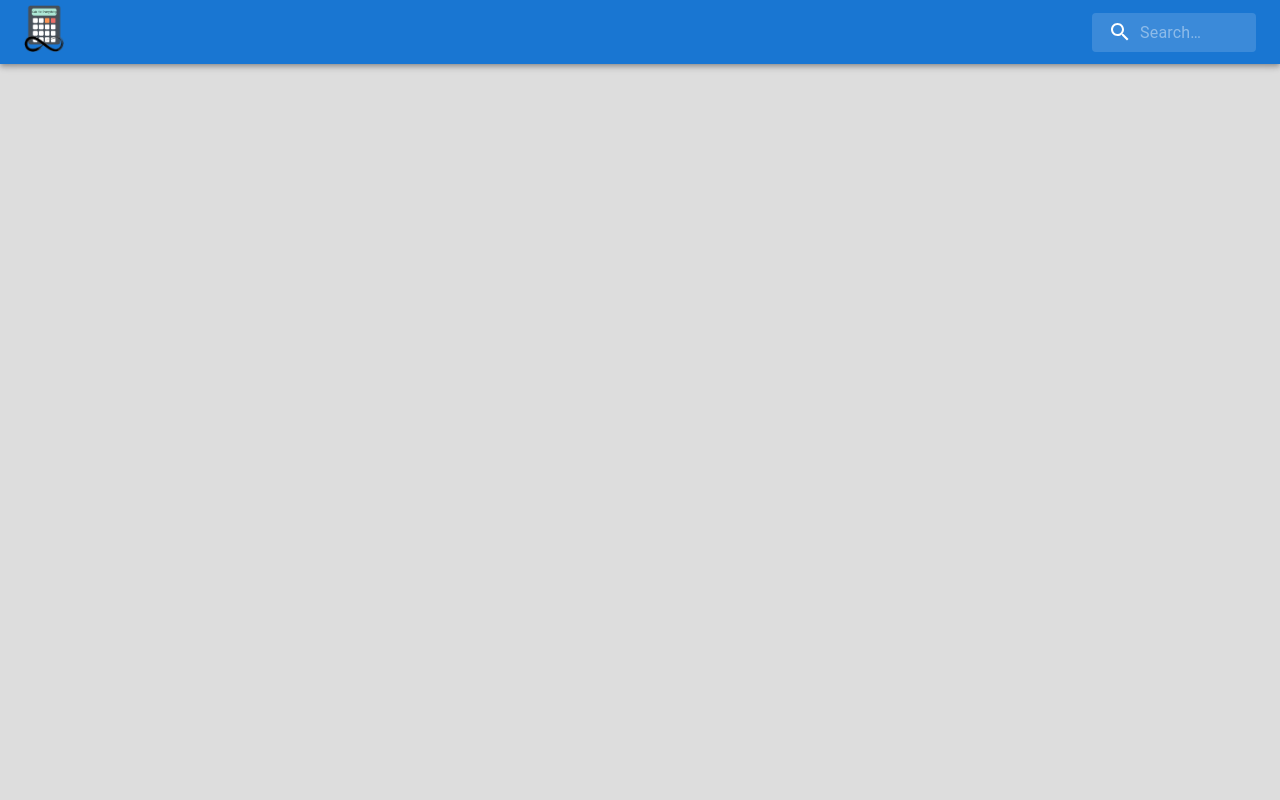
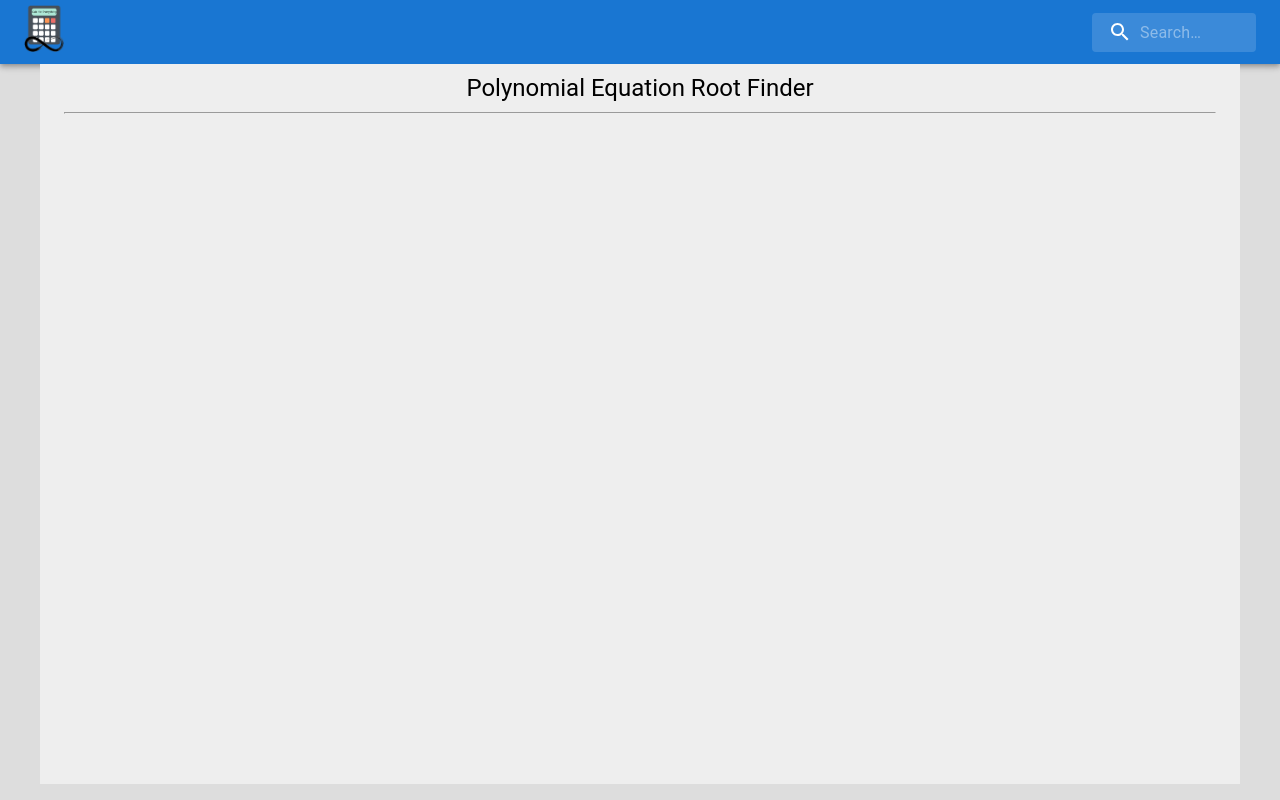
Before and after one commit to SarthakKeshari/calc_for_everything, a React (Create React App) app in the folder calculators/: page /polyeqrootfinder in a window 1280 px wide. Before the commit this address had no page. Built offline with nearby package versions, Linux system fonts and the light colour scheme.

Commit message:
Added folders for contribution

```diff
--- a/calculators/src/App.js
+++ b/calculators/src/App.js
@@ -77,6 +77,7 @@ import MainPolynomialEqIntegralCalc from './mathematical/polynomialEqIntegralCal
 import MainFormBuilder from './computer_science/formBuilder/MainFormBuilder';
 import MainQuestionPaperBuilder from './computer_science/questionPaperBuilder/MainQuestionPaperBuilder';
 import MainPointsInOnOutOfQuadCurveFinder from './mathematical/pointsInOnOutOfQuadCurveFinder/MainPointsInOnOutOfQuadCurveFinder';
+import MainPolyEqRootFinder from './mathematical/polyEqRootFinder/MainPolyEqRootFinder';
 
 function App() {
   return (
@@ -123,6 +124,7 @@ function App() {
             <Route path="logantilog" element={<MainLogAntilog />} />
             <Route path="bodmassolver" element={<MainBodmasSolver />} />
             <Route path="quadraticequationsolver" element={<MainQuadraticEquationSolver />} />
+            <Route path="polyeqrootfinder" element={<MainPolyEqRootFinder />} />
             <Route path="setoperations" element={<MainSetOperations />} />
             <Route path="graphmaker" element={<MainGraphMaker />} />
             <Route path="quadraticequationintersection" element={<MainQuadraticEquationIntersection />} />
--- a/calculators/src/Home.js
+++ b/calculators/src/Home.js
@@ -49,6 +49,7 @@ export default function Home() {
             <HomeGridItem calcName="Log and Antilog" path="/logantilog"/>
             <HomeGridItem calcName="BODMAS Solver" path="/bodmassolver"/>
             <HomeGridItem calcName="Quadratic Equation Solver" path="/quadraticequationsolver"/>
+            <HomeGridItem calcName="Polynomial Equation Root Finder" path="/polyeqrootfinder"/>
             <HomeGridItem calcName="Set Operations" path="/setoperations"/>
             <HomeGridItem calcName="Graph Maker" path="/graphmaker"/>
             <HomeGridItem calcName="Quadratic Equation Intersection" path="/quadraticequationintersection"/>
--- /dev/null
+++ b/calculators/src/mathematical/polyEqRootFinder/MainPolyEqRootFinder.js
@@ -0,0 +1,14 @@
+import React from 'react';
+import { Container, Typography } from '@mui/material';
+
+function MainPolyEqRootFinder(){
+    return(
+        <Container maxWidth="lg" sx={{ bgcolor: '#eeeeee', minHeight: '90vh', paddingY:"10" }}>
+            <Typography pt={1} variant='h5' sx = {{textAlign: "center"}}>Polynomial Equation Root Finder</Typography>
+            <hr/>
+            <br/>
+        </Container>
+    )
+}
+
+export default MainPolyEqRootFinder;
```
